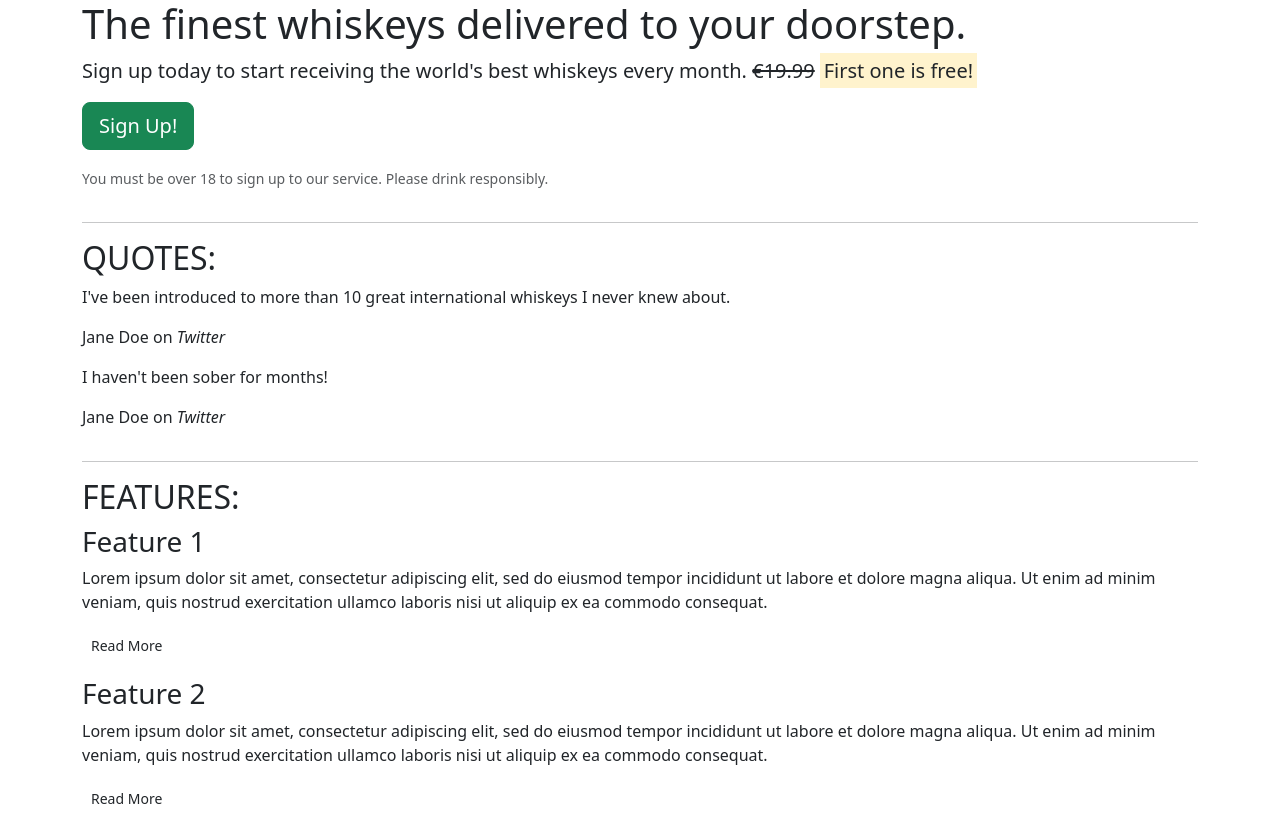
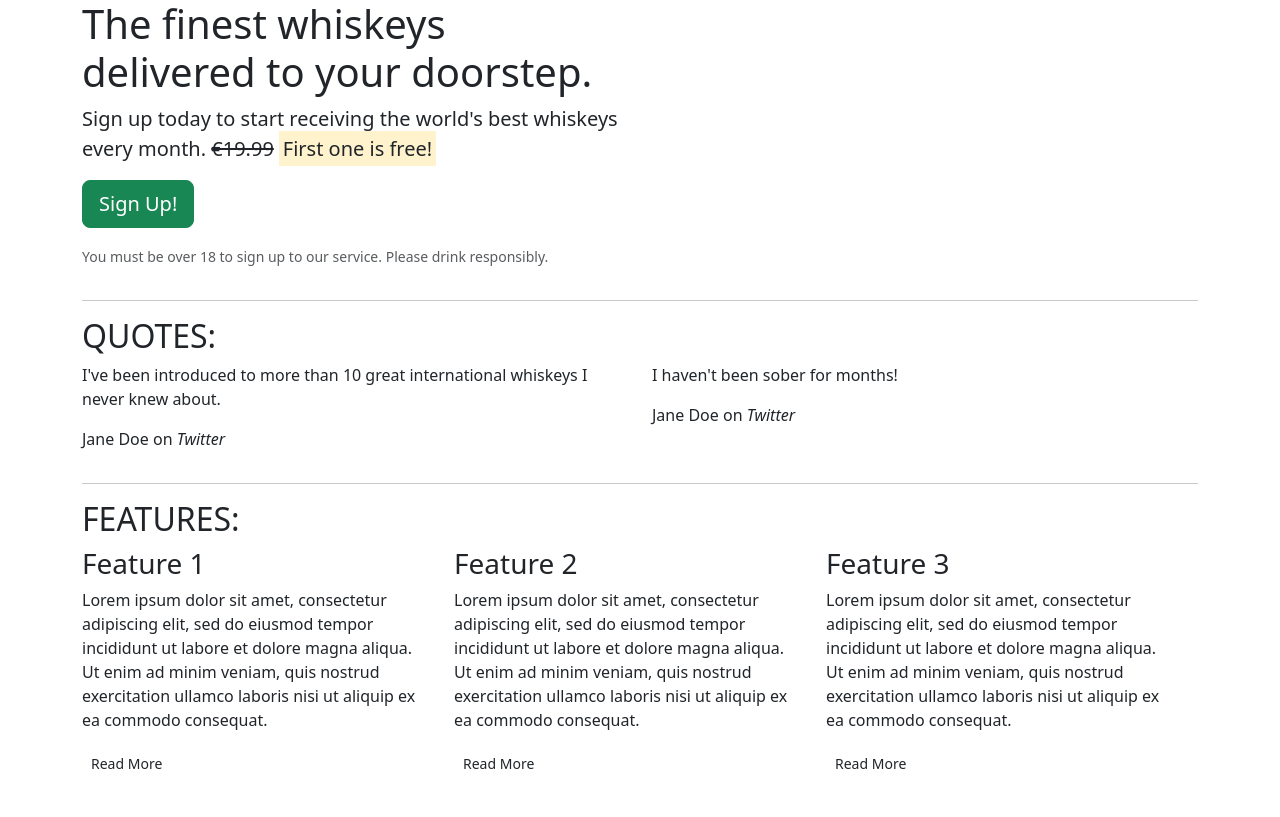
Before and after one commit to stephendawsondev/WhiskeyDrop, a plain HTML site: page index.html in a window 1280 px wide. Shown: the top 817 px of the page. Drawn offline with nearby package versions, Linux system fonts and the light colour scheme.

Commit message:
add md and lg grid sizes

```diff
--- a/index.html
+++ b/index.html
@@ -14,7 +14,7 @@
     <article class="container">
       <!-- Callout -->
       <div class="row">
-        <div class="col-12">
+        <div class="col-12 col-md-6">
           <section class="callout">
             <h1>The finest whiskeys delivered to your doorstep.</h1>
             <p class="lead">
@@ -38,12 +38,12 @@
       <!-- Quotes -->
       <section class="quotes">
         <div class="row">
-          <div class="col-12">
+          <div class="col-12 col-md-6">
             <h2 class="text-uppercase">Quotes:</h2>
           </div>
         </div>
         <div class="row">
-          <div class="col-12">
+          <div class="col-12 col-md-6">
             <blockquote class="quote">
               <p>
                 I've been introduced to more than 10 great international
@@ -53,7 +53,7 @@
             </blockquote>
           </div>
 
-          <div class="col-12">
+          <div class="col-12 col-md-6">
             <blockquote class="quote">
               <p>I haven't been sober for months!</p>
               <footer>Jane Doe on <cite title="Twitter">Twitter</cite></footer>
@@ -67,9 +67,11 @@
       <!-- Features -->
       <section class="features">
         <div class="row">
-          <div class="col-12"><h2 class="text-uppercase">Features:</h2></div>
+          <div class="col-12 col-md-6">
+            <h2 class="text-uppercase">Features:</h2>
+          </div>
           <div class="row">
-            <div class="col-12">
+            <div class="col-12 col-md-6 col-lg-4">
               <div class="feature">
                 <h3>Feature 1</h3>
                 <p>
@@ -81,7 +83,7 @@
                 <p><a class="btn btn-sm btn-default" href="">Read More</a></p>
               </div>
             </div>
-            <div class="col-12">
+            <div class="col-12 col-md-6 col-lg-4">
               <div class="feature">
                 <h3>Feature 2</h3>
                 <p>
@@ -93,7 +95,7 @@
                 <p><a class="btn btn-sm btn-default" href="">Read More</a></p>
               </div>
             </div>
-            <div class="col-12">
+            <div class="col-12 d-non d-lg-block col-lg-4">
               <div class="feature">
                 <h3>Feature 3</h3>
                 <p>
```
